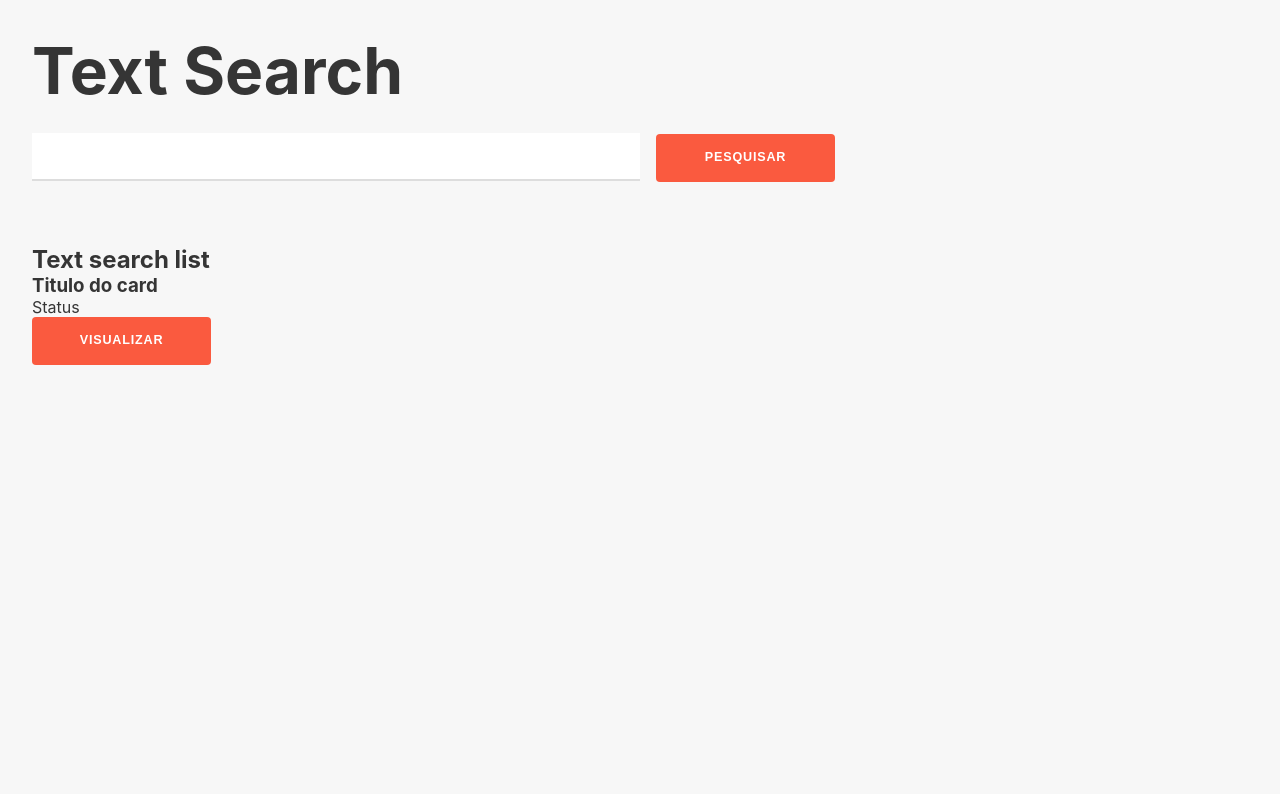
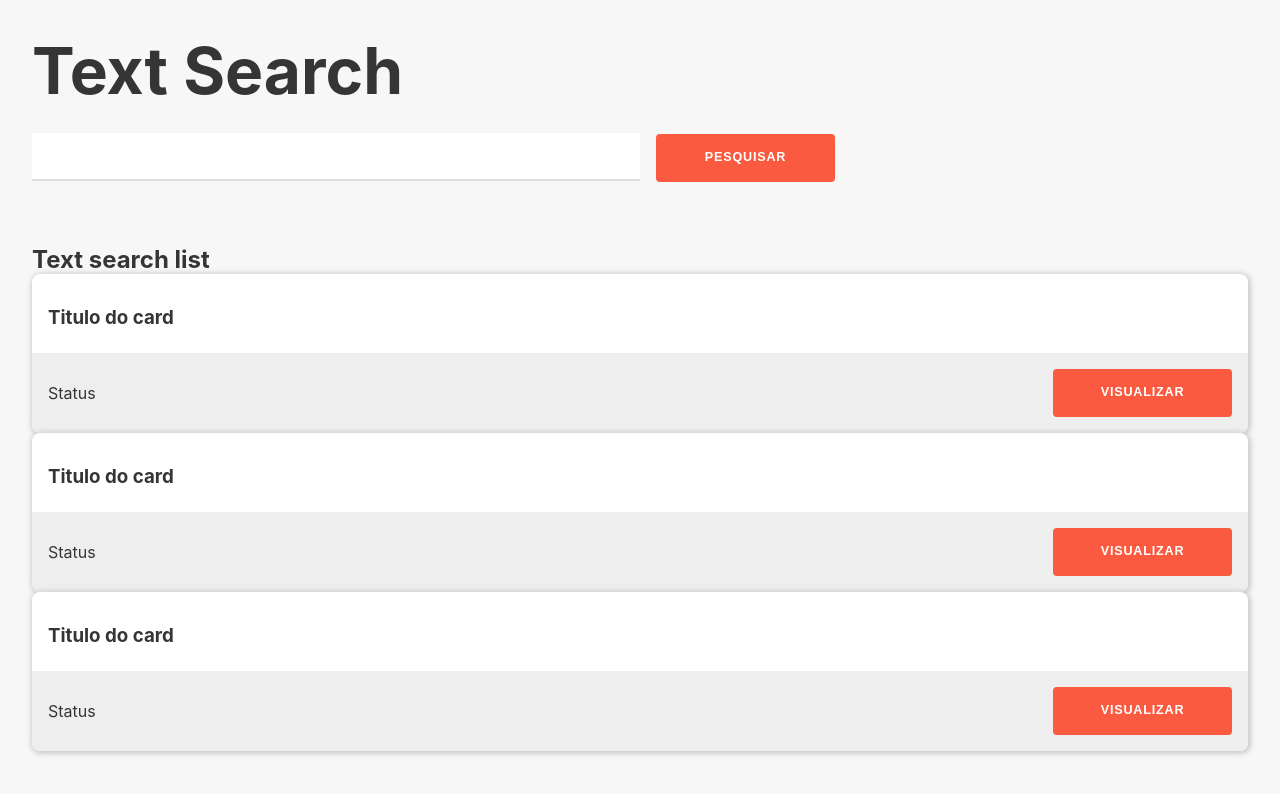
Before and after one commit to EsioFreitas/text-search, a React (Create React App) app: page / in a window 1280 px wide. Shown: the top 794 px of the page. Built offline with nearby package versions, Linux system fonts and the light colour scheme.

Commit message:
(feat): style search text card component

```diff
--- a/src/App.tsx
+++ b/src/App.tsx
@@ -1,5 +1,6 @@
 import React from "react";
 import "./App.css";
+import TextSearchCard from "./components/TextSearchCard";
 
 function App() {
   return (
@@ -14,15 +15,9 @@ function App() {
       <main>
         <h2>Text search list</h2>
         <div className="search-list">
-          <div>
-            <h3>Titulo do card</h3>
-            <div>
-              <div>
-                <div /> Status
-              </div>
-              <button>Visualizar</button>
-            </div>
-          </div>
+          <TextSearchCard />
+          <TextSearchCard />
+          <TextSearchCard />
         </div>
       </main>
     </div>
--- a/src/components/TextSearchCard/index.tsx
+++ b/src/components/TextSearchCard/index.tsx
@@ -3,10 +3,10 @@ import "./styles.css";
 
 const TextSearchCard: React.FC = () => {
   return (
-    <div>
+    <div className="search-card">
       <h3>Titulo do card</h3>
       <div>
-        <div>
+        <div className="search-status">
           <div /> Status
         </div>
         <button>Visualizar</button>
--- /dev/null
+++ b/src/components/TextSearchCard/styles.css
@@ -0,0 +1,20 @@
+.search-card {
+  padding-top: 1rem;
+  background-color: white;
+  border-radius: 0.5rem;
+  box-shadow: 1px 1px 5px 2px #ccc;
+}
+
+.search-card h3 {
+  padding: 1rem;
+  padding-bottom: 1.5rem;
+}
+
+.search-card > div {
+  display: flex;
+  padding: 1rem;
+  justify-content: space-between;
+  align-items: center;
+  background-color: #eee;
+  border-radius: 0 0 0.5rem 0.5rem;
+}
```
Also changed, not shown: 1 other file (tests, documents, lock files or other folders).
